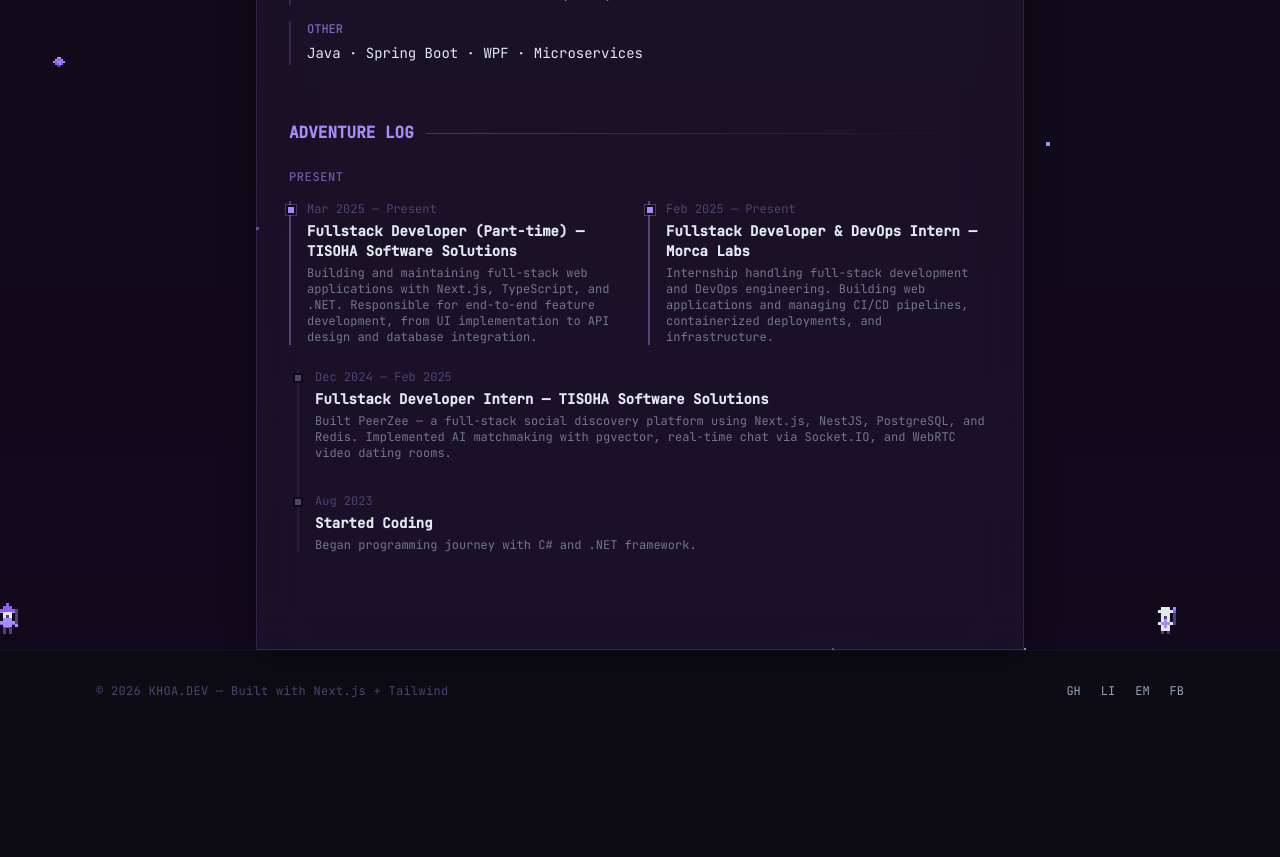
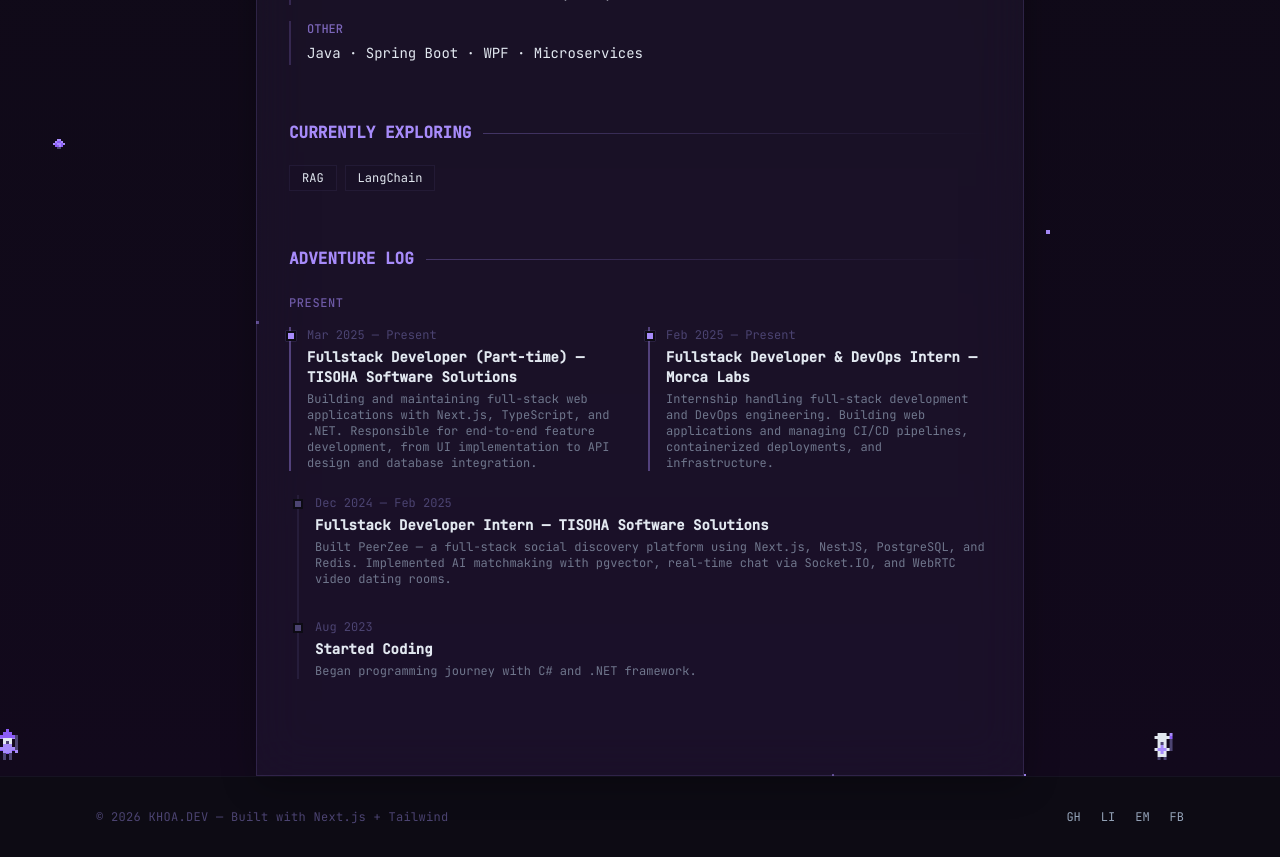
Before and after one commit to minkhoaa/porfolio, a Next.js app: page /about in a window 1280 px wide. Shown: the part 1100-1957 px from the top of the page. Before the commit the page ends 1831 px from the top, so only its background shows below. Built offline with nearby package versions, Linux system fonts and the light colour scheme.

Commit message:
Add Currently Exploring section to character sheet

```diff
--- a/src/app/about/page.tsx
+++ b/src/app/about/page.tsx
@@ -80,6 +80,21 @@ export default function AboutPage() {
         </div>
       </div>
 
+      {/* Currently Exploring */}
+      <div className="mb-14">
+        <div className="flex items-center gap-3 mb-5">
+          <h2 className="font-pixel text-base font-semibold text-retro-amber">CURRENTLY EXPLORING</h2>
+          <div className="flex-1 h-px bg-gradient-to-r from-retro-amber/30 to-transparent" />
+        </div>
+        <div className="flex flex-wrap gap-2">
+          {profile.currentlyExploring.map((item) => (
+            <span key={item} className="font-mono text-xs text-retro-tan border border-retro-brown/20 bg-retro-card/20 px-3 py-1">
+              {item}
+            </span>
+          ))}
+        </div>
+      </div>
+
       {/* Adventure Log */}
       <div>
         <div className="flex items-center gap-3 mb-6">
```
